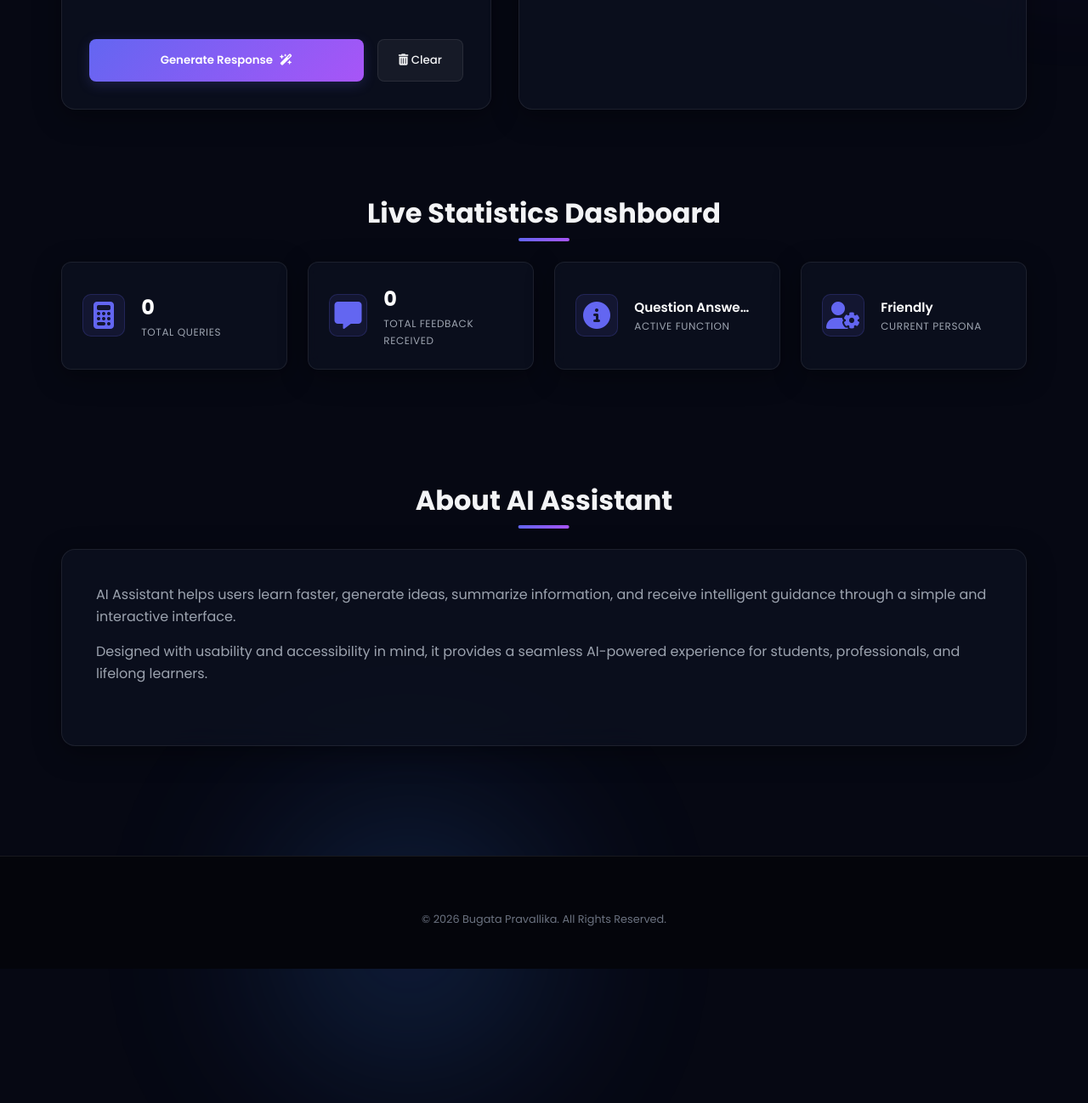
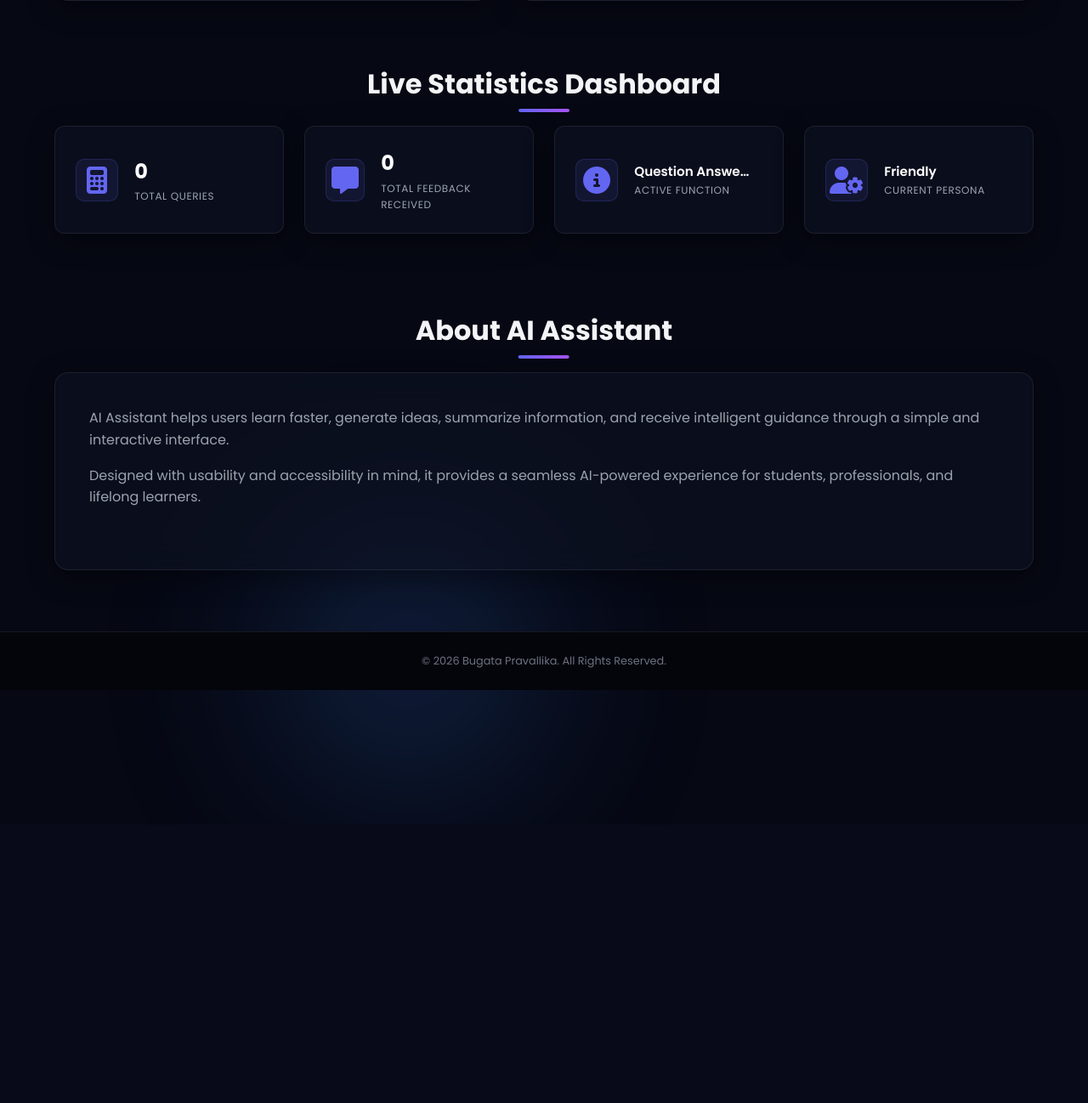
Before and after one commit to BugataPravallika/ai-assistant-development, a Flask app: page / in a window 1280 px wide; the page is wider, and only the part inside the window is pictured. Shown: the part 1909-3207 px from the top of that part at 85% size. After the commit the page ends 2828 px from the top of that part, so only its background shows below. Run offline with Flask 3, Linux system fonts and the light colour scheme.

Commit message:
Remove extra footer spacing and add screenshots folder to git

```diff
--- a/static/style.css
+++ b/static/style.css
@@ -43,6 +43,8 @@ body {
     position: relative;
     overflow-x: hidden;
     min-height: 100vh;
+    display: flex;
+    flex-direction: column;
 }
 
 /* ==========================================================================
@@ -160,7 +162,8 @@ body {
 .content-wrapper {
     max-width: 1200px;
     margin: 80px auto 0;
-    padding: 2rem;
+    padding: 1.5rem;
+    flex: 1 0 auto;
 }
 
 /* ==========================================================================
@@ -168,7 +171,7 @@ body {
    ========================================================================== */
 .hero-section {
     text-align: center;
-    padding: 6rem 1rem 4rem;
+    padding: 4rem 1rem 2.5rem;
     display: flex;
     flex-direction: column;
     align-items: center;
@@ -231,7 +234,7 @@ body {
     font-size: 2rem;
     font-weight: 700;
     text-align: center;
-    margin: 4rem 0 2rem;
+    margin: 2.5rem 0 1.5rem;
     position: relative;
     display: inline-block;
     left: 50%;
@@ -781,7 +784,7 @@ body {
    ABOUT THE PROJECT / AUTHOR
    ========================================================================== */
 .about-section {
-    padding: 2rem 0;
+    padding: 1rem 0;
 }
 
 .about-card {
@@ -848,10 +851,12 @@ body {
    ========================================================================== */
 .app-footer {
     border-top: 1px solid var(--border-color);
-    padding: 3rem 1rem;
+    padding: 1.5rem 1rem;
     text-align: center;
     background: #04050b;
-    margin-top: 4rem;
+    margin-top: 2rem;
+    flex-shrink: 0;
+    margin-bottom: 0;
 }
 
 .footer-content {
@@ -882,7 +887,7 @@ body {
 .footer-copyright {
     font-size: 0.8rem;
     color: var(--text-muted);
-    margin-top: 1rem;
+    margin: 0;
 }
 
 /* ==========================================================================
--- a/templates/index.html
+++ b/templates/index.html
@@ -245,4 +245,3 @@
     <!-- Scripts -->
     <script src="{{ url_for('static', filename='script.js') }}"></script>
 </body>
-</html>
```
Also changed, not shown: 3 other files.
